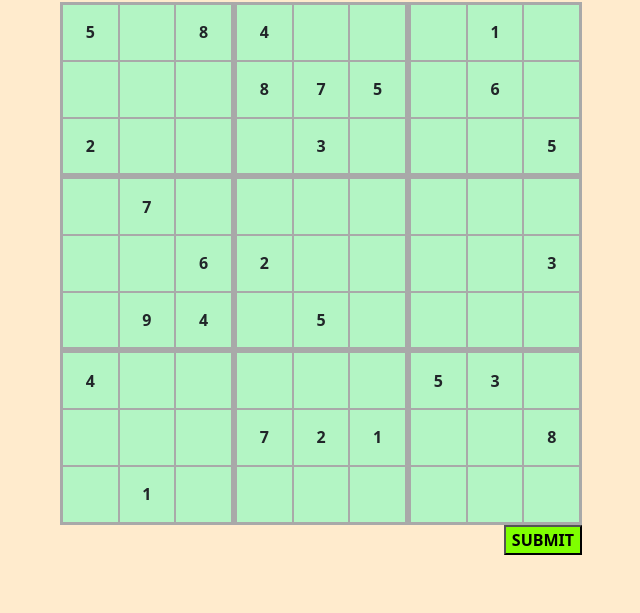
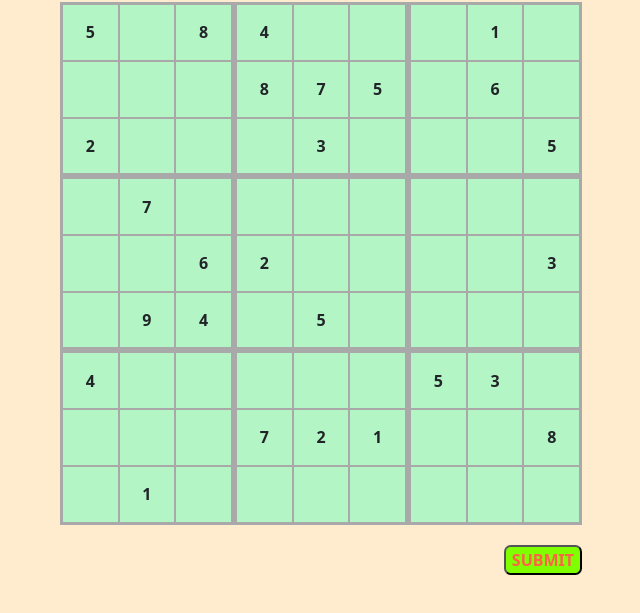
Before and after one commit to yaoleksa/sudoku, a plain HTML site: page index.html in a window 1280 px wide. Shown: the part 179-792 px from the top of the page, without its empty margins (319-959 px from the left). Drawn offline with nearby package versions, Linux system fonts and the light colour scheme.

Commit message:
Change stylesheet.

```diff
--- a/index.css
+++ b/index.css
@@ -3,8 +3,11 @@ p {
 }
 
 button {
+    margin-top: 15pt;
+    border-radius: 5pt;
     background-color: chartreuse;
     font-weight: bold;
+    color: tomato;
 }
 
 #main {
```
